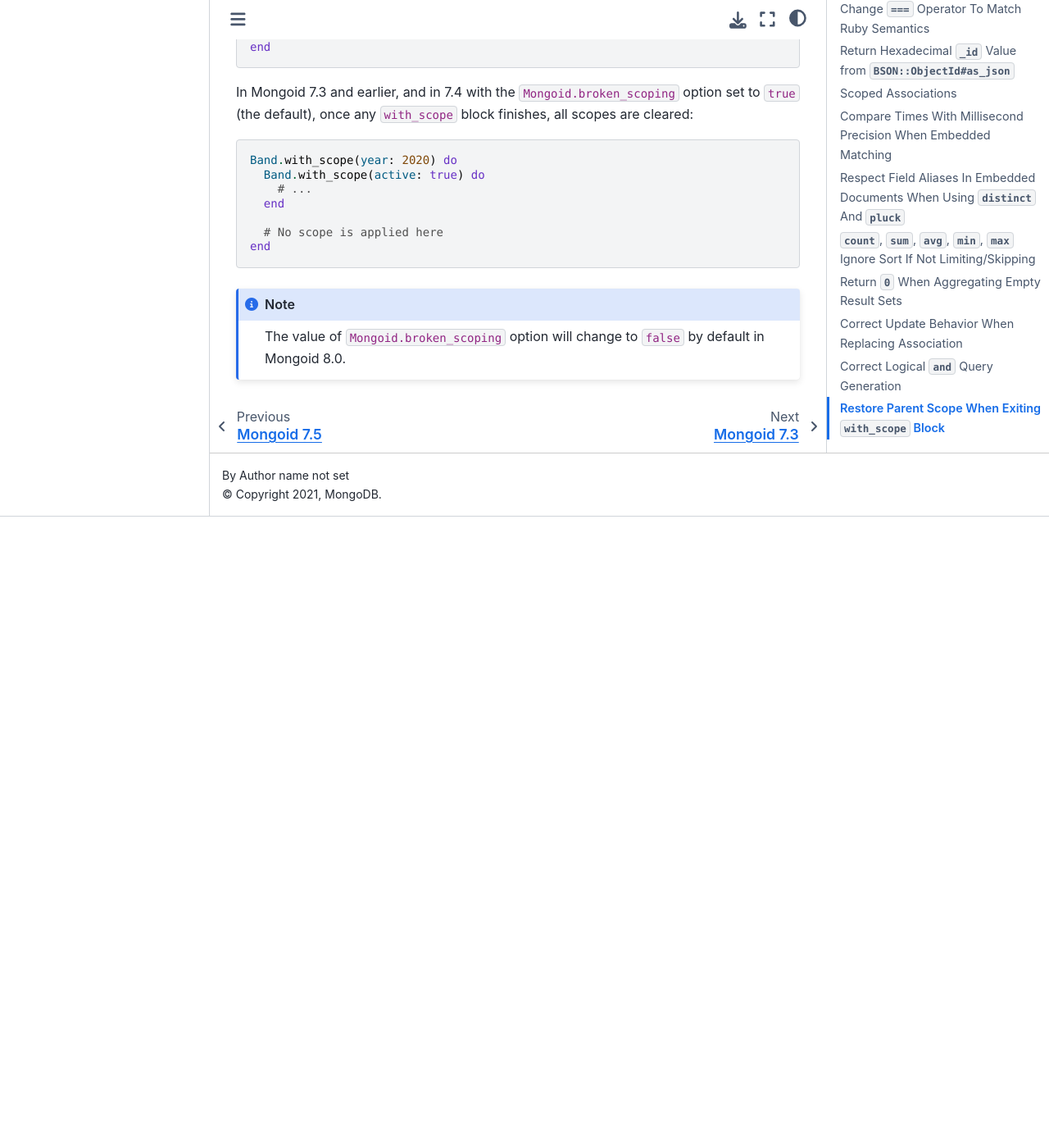
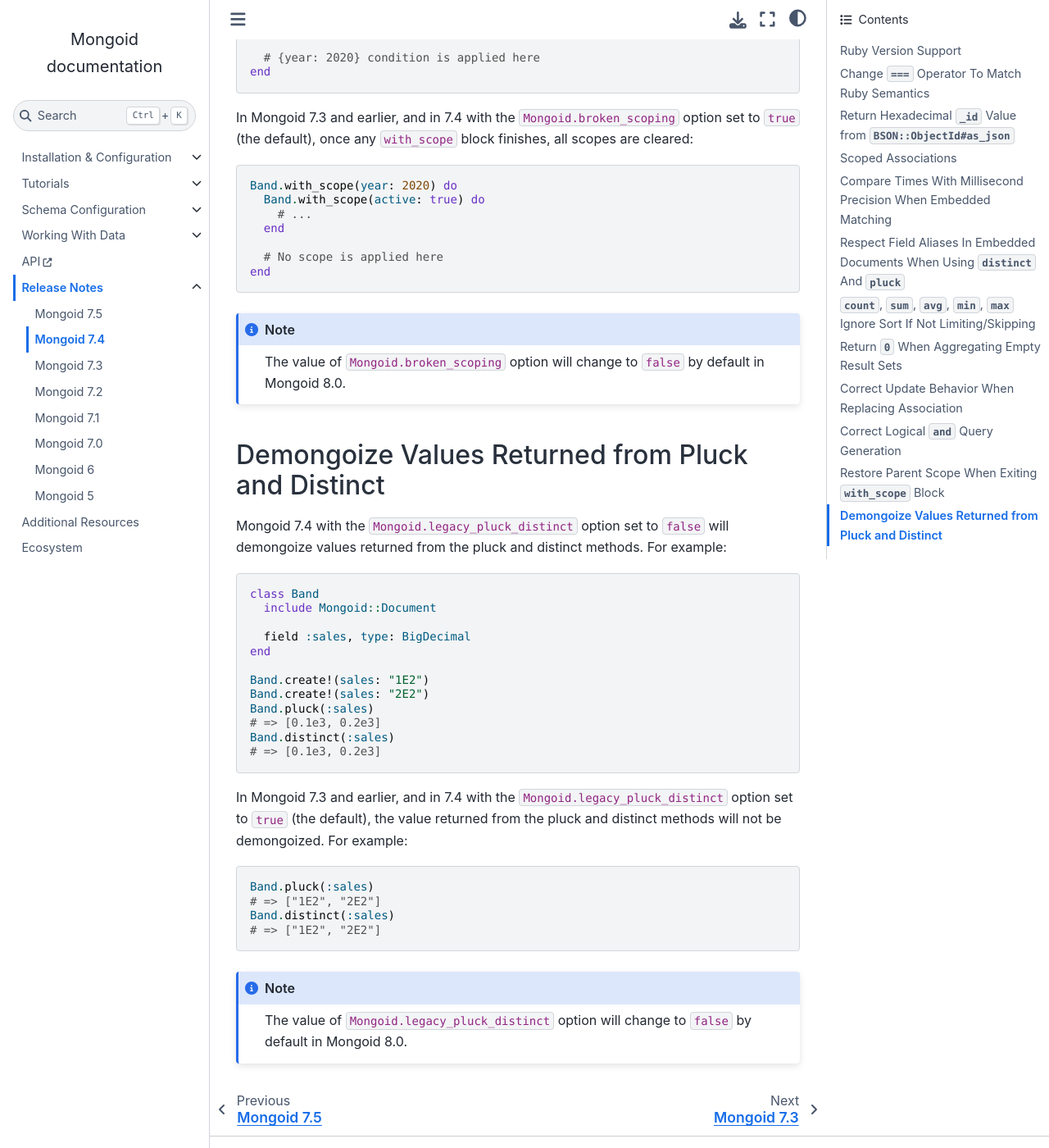
Before and after one commit to i80and/docs-mongoid, a Sphinx documentation site: the page built from docs/release-notes/mongoid-7.4.txt, in a window 1280 px wide and 1400 px high, scrolled down 7403 px. Shown: the whole window at 82% size. Built offline with Sphinx 7.4.7 and the Sphinx Book theme 1.1.4, drawn with Linux system fonts in a browser that asks for light colours; before the commit the page ends 8033 px from its top, so only the background shows below that; some of the changed text lies outside the part shown.

Commit message:
MONGOID-5028 demongoize on pluck (#5176)
* MONGOID-5028 demongoize on pluck

* MONGOID-5028 add demongoize to distinct

* MONGOID-5028 add feature flag and tests. Revamped config tests

* MONGOID-5028 remove byebug

* MONGOID-5028 update docs and release notes

* MONGOID-5028 add back broken scoping

* MONGOID-5028 change language

* MONGOID-5028 update tests

* MONGOID-5028 sort test results

* MONGOID-5028 revert config spec

* MONGOID-5028 make tests more explicit

* MONGOID-5028 expand more tests

```diff
--- a/docs/reference/configuration.txt
+++ b/docs/reference/configuration.txt
@@ -366,6 +366,12 @@ for details on driver options.
       # Whether to join nested persistence contexts for atomic operations
       # to parent contexts by default. (default: false)
       join_contexts: false
+
+      # Maintain legacy behavior of pluck and distinct, which does not demongoize
+      # values on returning them. Setting this option to false will cause
+      # pluck and distinct to return demongoized values.
+      # (default: true in Mongoid 7, will change to false in Mongoid 8)
+      legacy_pluck_distinct: true
 
       # Maintain legacy behavior of === on Mongoid document classes, which
       # returns true in a number of cases where Ruby's === implementation would
--- a/docs/release-notes/mongoid-7.4.txt
+++ b/docs/release-notes/mongoid-7.4.txt
@@ -367,3 +367,43 @@ all scopes are cleared:
 
   The value of ``Mongoid.broken_scoping`` option will change to ``false``
   by default in Mongoid 8.0.
+
+
+Demongoize Values Returned from Pluck and Distinct
+--------------------------------------------------
+
+Mongoid 7.4 with the ``Mongoid.legacy_pluck_distinct`` option set to ``false``
+will demongoize values returned from the pluck and distinct methods.
+For example:
+
+.. code-block:: ruby
+
+  class Band
+    include Mongoid::Document
+
+    field :sales, type: BigDecimal
+  end
+
+  Band.create!(sales: "1E2")
+  Band.create!(sales: "2E2")
+  Band.pluck(:sales)
+  # => [0.1e3, 0.2e3]
+  Band.distinct(:sales)
+  # => [0.1e3, 0.2e3]
+
+
+In Mongoid 7.3 and earlier, and in 7.4 with the ``Mongoid.legacy_pluck_distinct``
+option set to ``true`` (the default), the value returned from the pluck and
+distinct methods will not be demongoized. For example:
+
+.. code-block:: ruby
+
+  Band.pluck(:sales)
+  # => ["1E2", "2E2"]
+  Band.distinct(:sales)
+  # => ["1E2", "2E2"]
+
+.. note::
+
+  The value of ``Mongoid.legacy_pluck_distinct`` option will change to ``false``
+  by default in Mongoid 8.0.
```
